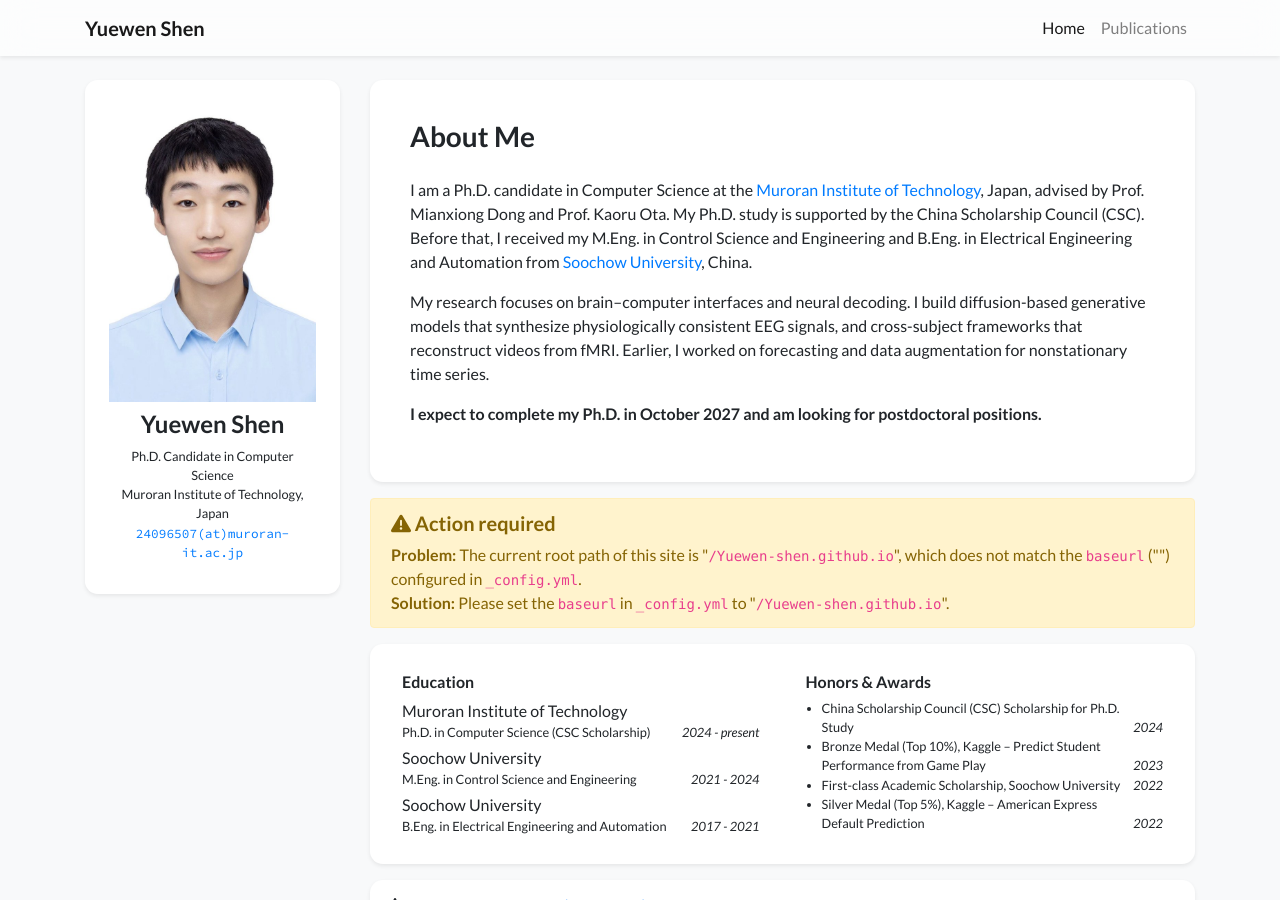
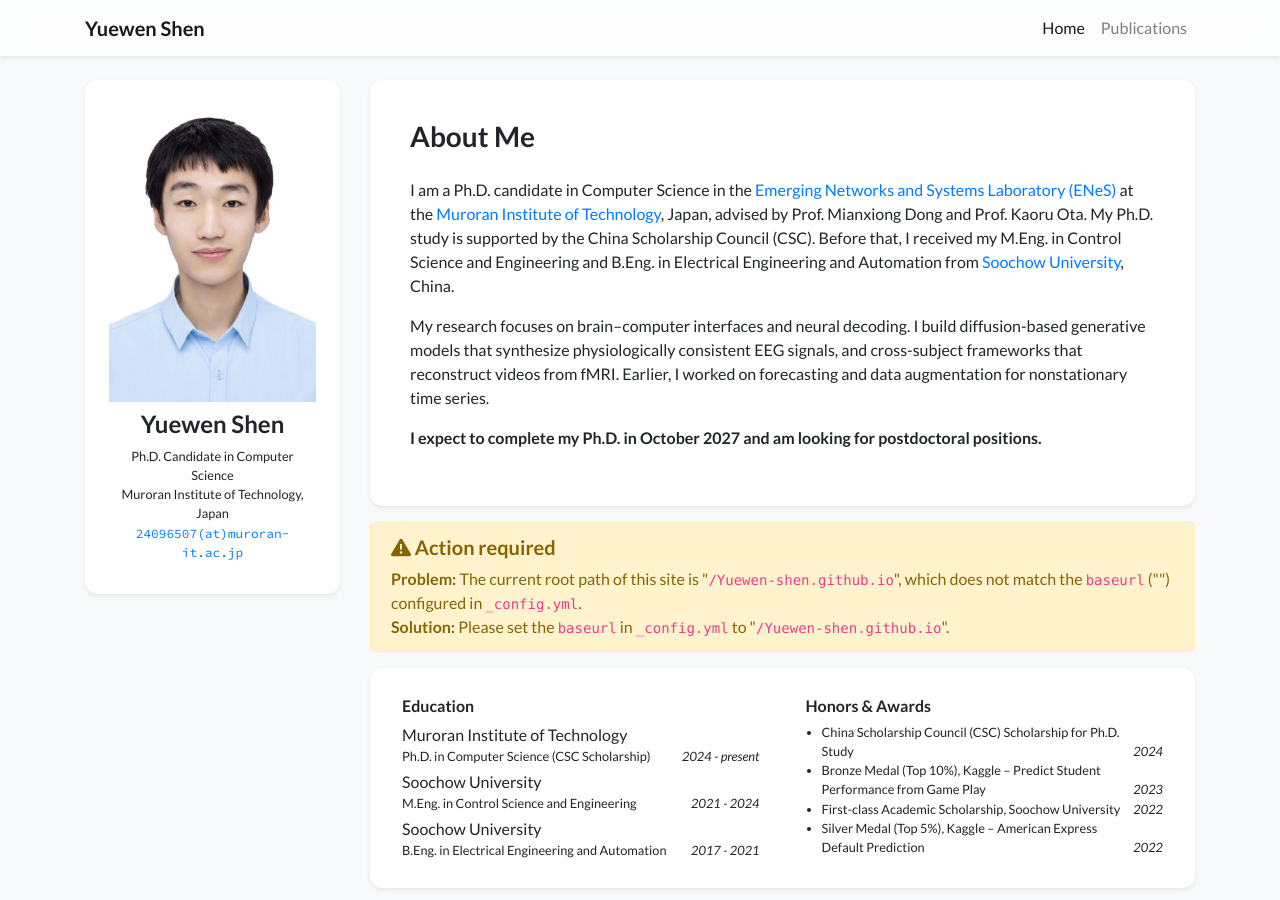
Before and after one commit to Yuewen-shen/Yuewen-shen.github.io, a Jekyll site: the page built from index.html, in a window 1280 px wide and 900 px high. Built offline with Jekyll 4.4.1, drawn with Linux system fonts in a browser that asks for light colours; nearby versions of some CDN libraries; a style sheet for code colours, icons or effects is not loaded.

Commit message:
Link ENeS lab in bio
Co-Authored-By: Claude Opus 5.5 <noreply@anthropic.com>

```diff
--- a/_data/profile.yml
+++ b/_data/profile.yml
@@ -16,8 +16,9 @@ email: "24096507@muroran-it.ac.jp"
 short_bio_text_justify: false
 short_bio: >-
   <p>
-    I am a Ph.D. candidate in Computer Science at the
-    <a href="https://muroran-it.ac.jp/" target="_blank">Muroran Institute of Technology</a>, Japan,
+    I am a Ph.D. candidate in Computer Science in the
+    <a href="https://u.muroran-it.ac.jp/enes/people.html" target="_blank">Emerging Networks and Systems Laboratory (ENeS)</a>
+    at the <a href="https://muroran-it.ac.jp/" target="_blank">Muroran Institute of Technology</a>, Japan,
     advised by Prof. Mianxiong Dong and Prof. Kaoru Ota. My Ph.D. study is supported by the
     China Scholarship Council (CSC). Before that, I received my M.Eng. in Control Science and Engineering
     and B.Eng. in Electrical Engineering and Automation from
```
